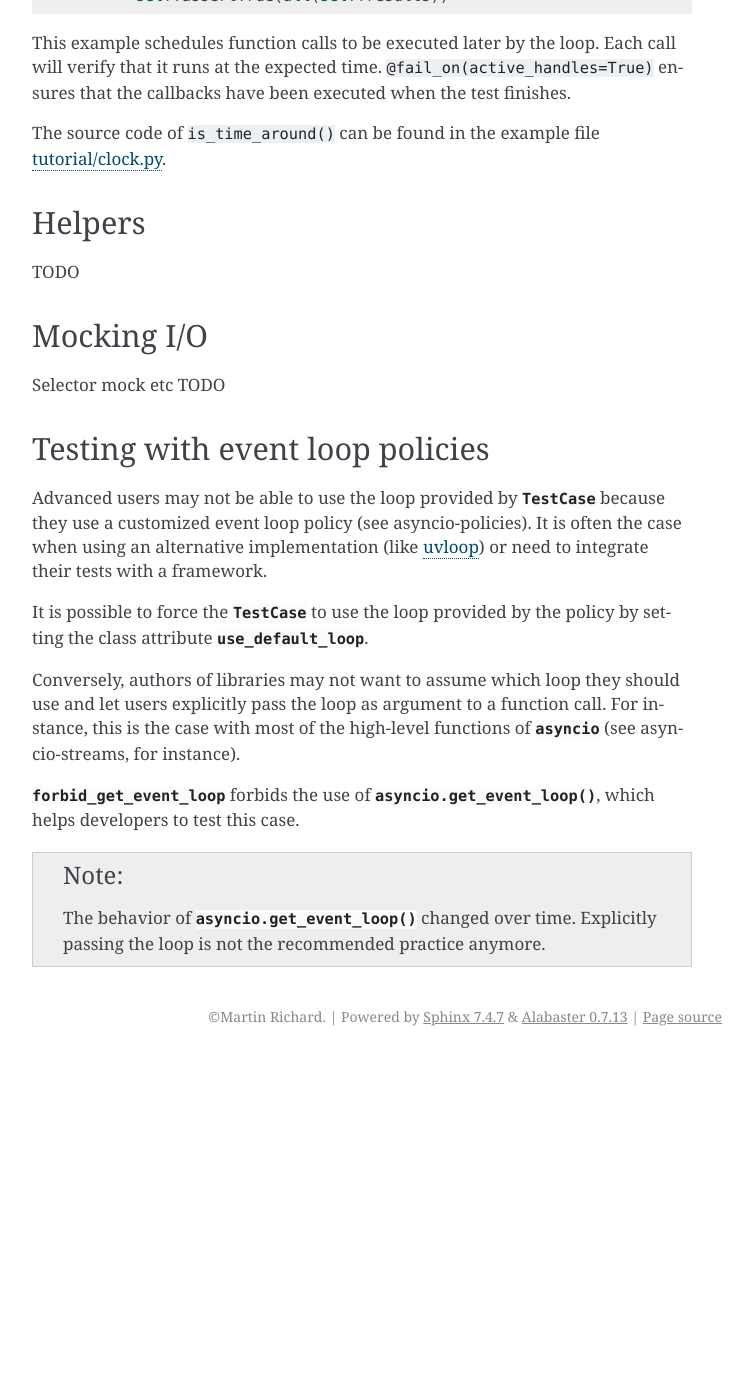
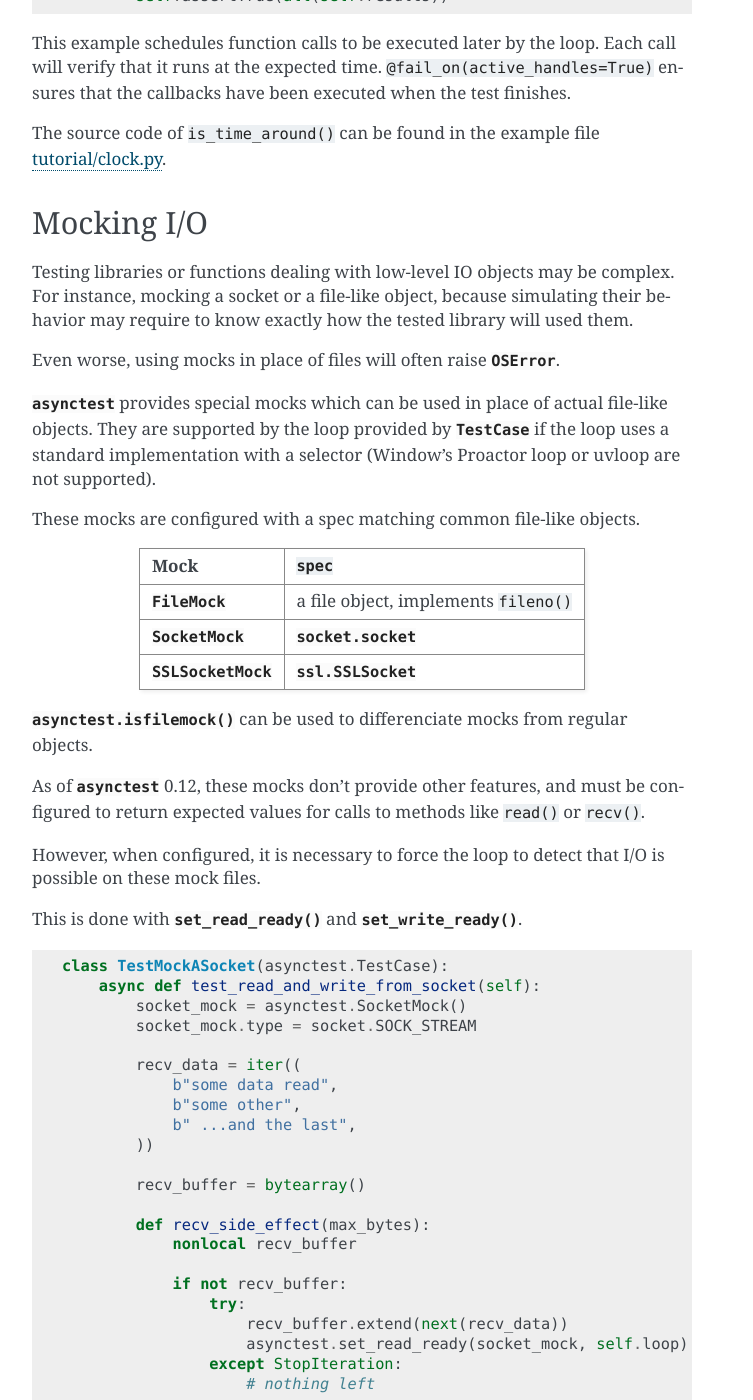
Before and after one commit to Martiusweb/asynctest, a Sphinx documentation site: the page built from doc/tutorial.advanced.rst, in a window 1280 px wide and 1400 px high, scrolled down 1244 px. Shown: the whole window, without its empty margins (388-1141 px from the left). Built offline with Sphinx 7.4.7, drawn with Linux system fonts in a browser that asks for light colours; before the commit the page ends 2300 px from its top, so only the background shows below that; some of the changed text lies outside the part shown.

Commit message:
Doc: selector and socket mocking (advanced)

```diff
--- a/doc/examples/index.rst
+++ b/doc/examples/index.rst
@@ -5,5 +5,6 @@ List of code examples
 
    tutorial/clock.py
    tutorial/mocking.py
+   tutorial/mocking_io.py
    tutorial/patching.py
    tutorial/test_cases.py
--- /dev/null
+++ b/doc/examples/tutorial/mocking_io.py
@@ -0,0 +1,53 @@
+# coding: utf-8
+import asyncio
+import socket
+
+import asynctest
+
+
+class TestMockASocket(asynctest.TestCase):
+    async def test_read_and_write_from_socket(self):
+        socket_mock = asynctest.SocketMock()
+        socket_mock.type = socket.SOCK_STREAM
+
+        recv_data = iter((
+            b"some data read",
+            b"some other",
+            b" ...and the last",
+        ))
+
+        recv_buffer = bytearray()
+
+        def recv_side_effect(max_bytes):
+            nonlocal recv_buffer
+
+            if not recv_buffer:
+                try:
+                    recv_buffer.extend(next(recv_data))
+                    asynctest.set_read_ready(socket_mock, self.loop)
+                except StopIteration:
+                    # nothing left
+                    pass
+
+            data = recv_buffer[:max_bytes]
+            recv_buffer = recv_buffer[max_bytes:]
+
+            if recv_buffer:
+                # Some more data to read
+                asynctest.set_read_ready(socket_mock, self.loop)
+
+            return data
+
+        def send_side_effect(data):
+            asynctest.set_read_ready(socket_mock, self.loop)
+            return len(data)
+
+        socket_mock.recv.side_effect = recv_side_effect
+        socket_mock.send.side_effect = send_side_effect
+
+        reader, writer = await asyncio.open_connection(sock=socket_mock)
+
+        writer.write(b"a request?")
+        self.assertEqual(b"some", await reader.read(4))
+        self.assertEqual(b" data read", await reader.read(10))
+        self.assertEqual(b"some other ...and the last", await reader.read())
--- /dev/null
+++ b/doc/examples/tutorial/mocking_io.py.rst
@@ -0,0 +1,4 @@
+``tutorial/mocking_io.py``
+--------------------------
+
+.. literalinclude:: mocking_io.py
--- a/doc/tutorial.advanced.rst
+++ b/doc/tutorial.advanced.rst
@@ -40,15 +40,57 @@ when the test finishes.
 The source code of ``is_time_around()`` can be found in the example file
 :doc:`examples/tutorial/clock.py`.
 
-Helpers
--------
-
-TODO
-
 Mocking I/O
 -----------
 
-Selector mock etc TODO
+Testing libraries or functions dealing with low-level IO objects may be
+complex. For instance, mocking a socket or a file-like object, because
+simulating their behavior may require to know exactly how the tested library
+will used them.
+
+Even worse, using mocks in place of files will often raise :exc:`OSError`.
+
+:mod:`asynctest` provides special mocks which can be used in place of actual
+file-like objects. They are supported by the loop provided by
+:class:`~asynctest.TestCase` if the loop uses a standard implementation with a
+selector (Window's Proactor loop or uvloop are not supported).
+
+These mocks are configured with a spec matching common file-like objects.
+
+=================================== ========================================
+  Mock                               ``spec``
+=================================== ========================================
+ :class:`~asynctest.FileMock`        a file object, implements ``fileno()``
+ :class:`~asynctest.SocketMock`      :class:`socket.socket`
+ :class:`~asynctest.SSLSocketMock`   :class:`ssl.SSLSocket`
+=================================== ========================================
+
+:func:`asynctest.isfilemock()` can be used to differenciate mocks from regular
+objects.
+
+As of :mod:`asynctest` 0.12, these mocks don't provide other features, and must
+be configured to return expected values for calls to methods like ``read()`` or
+``recv()``.
+
+However, when configured, it is necessary to force the loop to detect that I/O
+is possible on these mock files.
+
+This is done with :func:`~asynctest.set_read_ready()` and
+:func:`~asynctest.set_write_ready()`.
+
+
+.. literalinclude:: examples/tutorial/mocking_io.py
+   :pyobject: TestMockASocket
+
+In this example a socket mock is configured to simulate a simple
+request-response scenario. Some data is available to read on the socket once a
+request has been written. ``recv_side_effect()`` makes as if the data is
+received in several packets, but it has no impact on the high level
+:class:`~asyncio.StreamReader`.
+
+It's common that while a read operation blocks until data is available, a write
+is often successful.  Thus, the case where the congestion control delays the
+write has not been simulated.
 
 Testing with event loop policies
 --------------------------------
```
Also changed, not shown: 1 other file.
